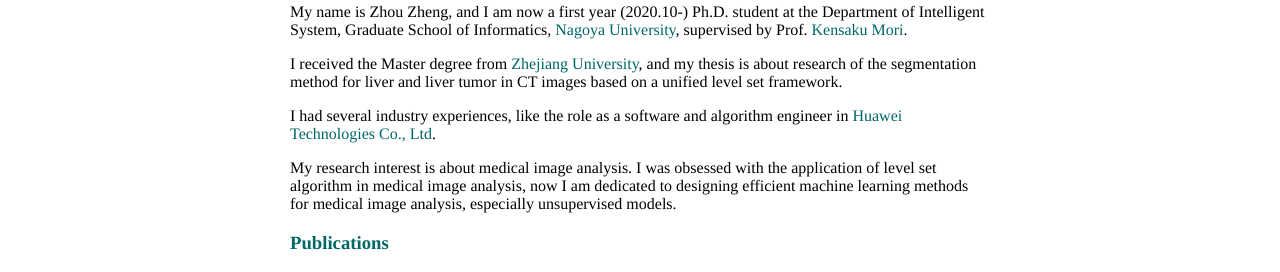
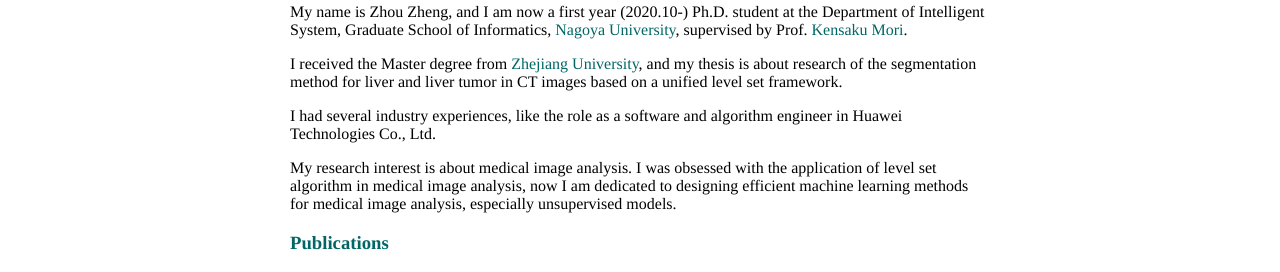
Before and after one commit to qwerasdzxcuio/zhouzheng.github.io, a Jekyll site: the page built from index.md, in a window 1280 px wide. Shown: the part 314-586 px from the top of the page. Built offline with Jekyll 4.4.1, drawn with Linux system fonts in a browser that asks for light colours.

Commit message:
Update index.md

```diff
--- a/index.md
+++ b/index.md
@@ -18,7 +18,7 @@ My name is Zhou Zheng, and I am now a first year (2020.10-) Ph.D. student at the
 
 I received the Master degree from [<font color="#006666">Zhejiang University</font>](http://www.zju.edu.cn/english/), and my thesis is about research of the segmentation method for liver and liver tumor in CT images based on a unified level set framework.
 
-I had several industry experiences, like the role as a software and algorithm engineer in <font color="#006666">Huawei Technologies Co., Ltd</font>.
+I had several industry experiences, like the role as a software and algorithm engineer in Huawei Technologies Co., Ltd.
 
 My research interest is about medical image analysis. I was obsessed with the application of level set algorithm in medical image analysis, now I am dedicated to designing efficient machine learning methods for medical image analysis, especially unsupervised models.
 
```
